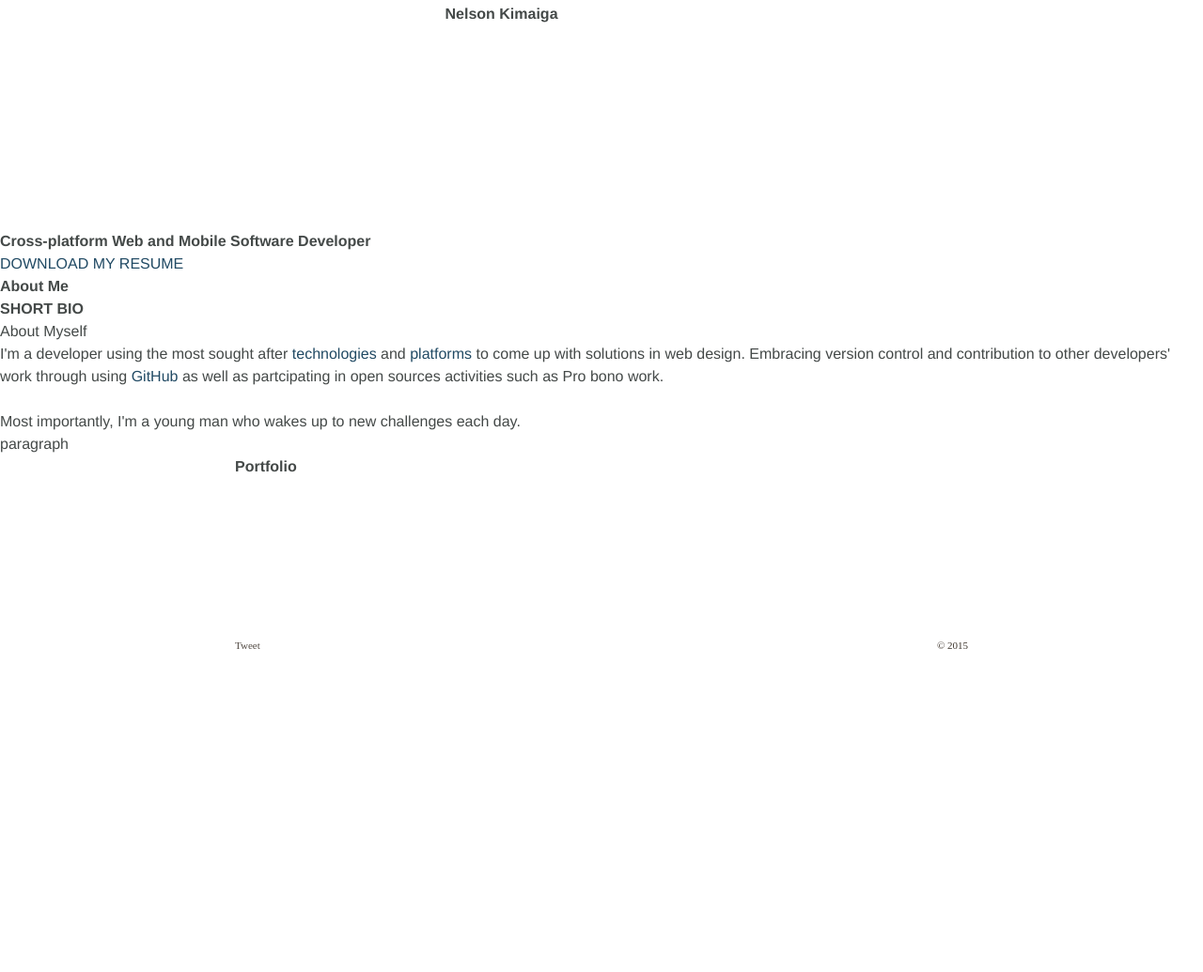
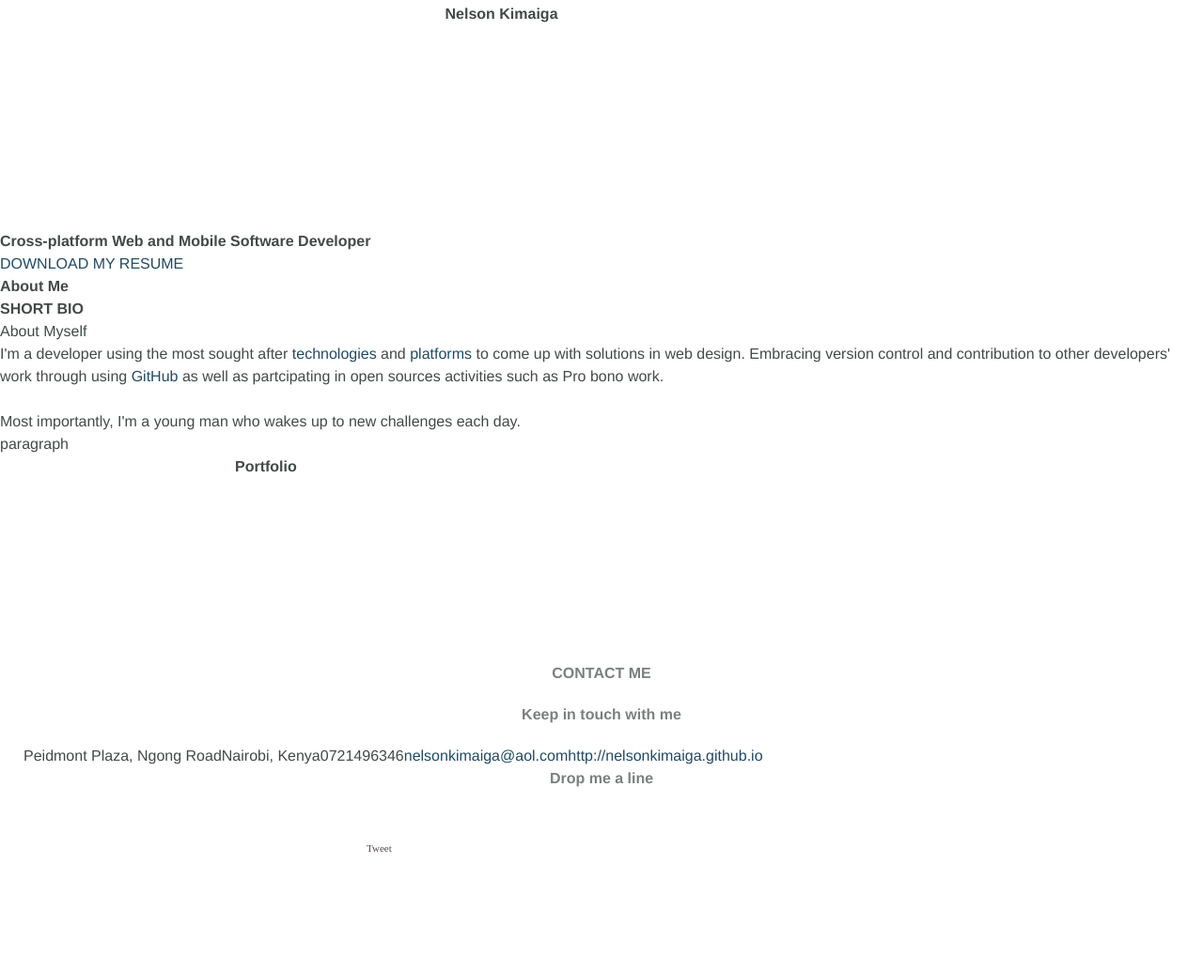
Before and after one commit to nelsonkimaiga/nelsonkimaiga.github.io, a plain HTML site: page index.html in a window 1280 px wide. Shown: the part 367-1402 px from the top of the page at 94% size. Before the commit the page ends 1126 px from the top, so only its background shows below. Drawn offline with Linux system fonts and the light colour scheme; a web font is replaced by a local one.

Commit message:
conatct section added

```diff
--- a/index.html
+++ b/index.html
@@ -200,6 +200,29 @@
 </div>
 <!--/portfolio-->
 
+<!-- contact area -->
+<div class="contact" id="contact">
+  <div class="container">
+    <div class="contact-info text-center">
+      <h3>CONTACT ME</h3>
+      <span> </span>
+    </div>
+    <div class="contact-grids">
+      <div class="col-md-5 contact-left">
+        <h3>Keep in touch with me</h3>
+        <div class="stripb"> </div>
+        <ul>
+          <li>Peidmont Plaza, Ngong Road</li>
+          <li>Nairobi, Kenya</li>
+          <li>0721496346</li>
+          <li><a href="mailto:nelsonkimaiga@aol.com">nelsonkimaiga@aol.com</a></li>
+          <li><a href="#">http://nelsonkimaiga.github.io</a></li>
+        </ul>
+      </div>
+      <div class="col-md-7 contact-right">
+        <h3>Drop me a line</h3>
+        <div class="stripb"> </div>
+        <form>
     <!--footer-->
 <footer>
 
```
